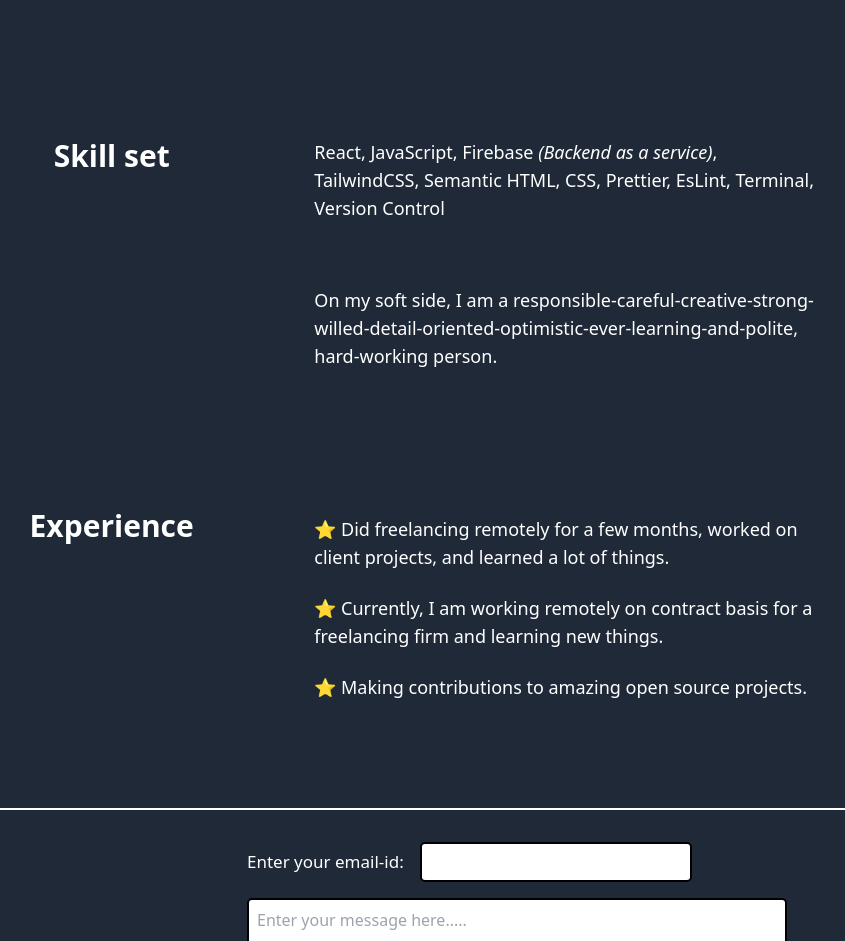
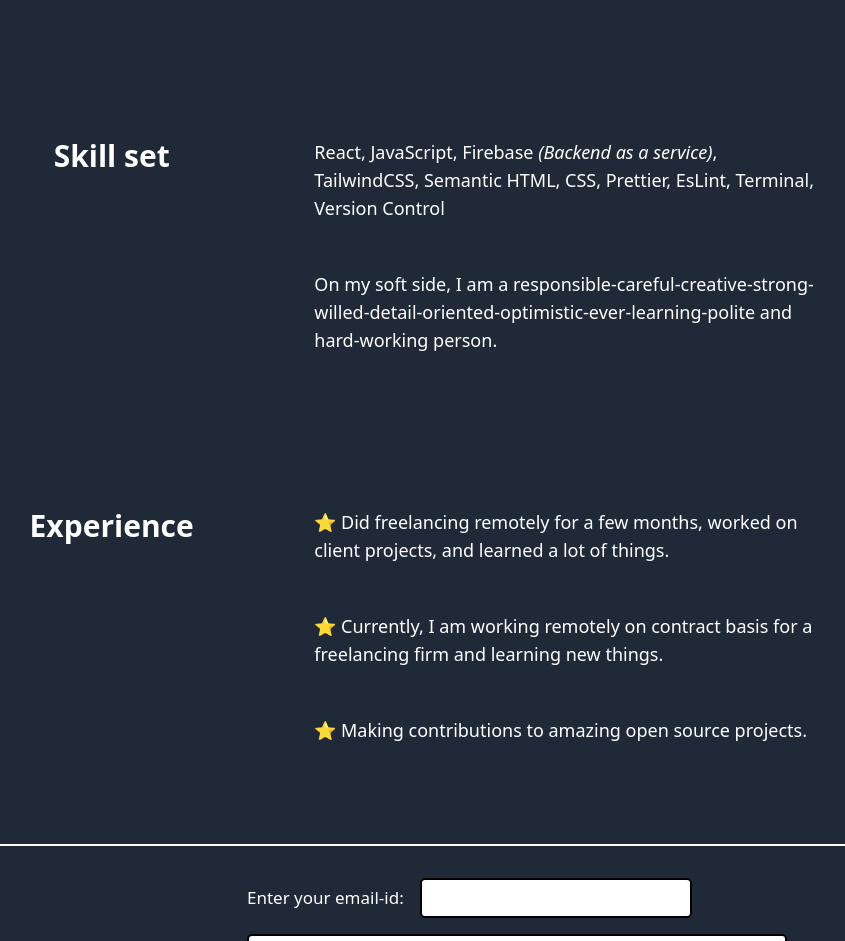
Before and after one commit to PrgrmrHarshShukla/Portfolio, a React (Vite) app in the folder client/: page / in a window 1280 px wide. Shown: the part 2060-3001 px from the top of the page, without its empty margins (123-968 px from the left). Built offline with nearby package versions, Linux system fonts and the light colour scheme.

Commit message:
Spacings changed.

```diff
--- a/client/src/components/Experience.jsx
+++ b/client/src/components/Experience.jsx
@@ -8,7 +8,7 @@ function Experience(props) {
           <p>Experience</p>
        </div>
 
-       <div className={`sm:w-2/3 sm:gap-12 sm:max-w-[500px] ${props.isDark ? "text-white " : "text-black "} flex flex-col justify-around gap-8 sm:gap-2 text-[15px] sm:text-lg`}>
+       <div className={`sm:w-2/3 sm:gap-12 sm:max-w-[500px] ${props.isDark ? "text-white " : "text-black "} flex flex-col justify-around gap-8 sm:gap-12 text-[15px] sm:text-lg`}>
          <p>
            ⭐ Did freelancing remotely for a few months, worked on client projects, and learned a lot of things.
          </p>
--- a/client/src/components/Stack.jsx
+++ b/client/src/components/Stack.jsx
@@ -8,12 +8,12 @@ function Stack(props) {
          <p>Skill set</p>
       </div>
 
-      <div className={`sm:w-2/3 sm:max-w-[500px] ${props.isDark ? "text-white " : "text-black "} flex flex-col justify-start gap-8 sm:gap-16 text-[15px] sm:text-lg`}>
+      <div className={`sm:w-2/3 sm:max-w-[500px] ${props.isDark ? "text-white " : "text-black "} flex flex-col justify-start gap-8 sm:gap-12 text-[15px] sm:text-lg`}>
         <p>
           React, JavaScript, Firebase<i> (Backend as a service)</i>, TailwindCSS, Semantic HTML, CSS, Prettier, EsLint, Terminal, Version Control
         </p>
         <p>
-          On my soft side, I am a responsible-careful-creative-strong-willed-detail-oriented-optimistic-ever-learning-and-polite, hard-working person.
+          On my soft side, I am a responsible-careful-creative-strong-willed-detail-oriented-optimistic-ever-learning-polite and hard-working person.
         </p>
 
       </div>
```
